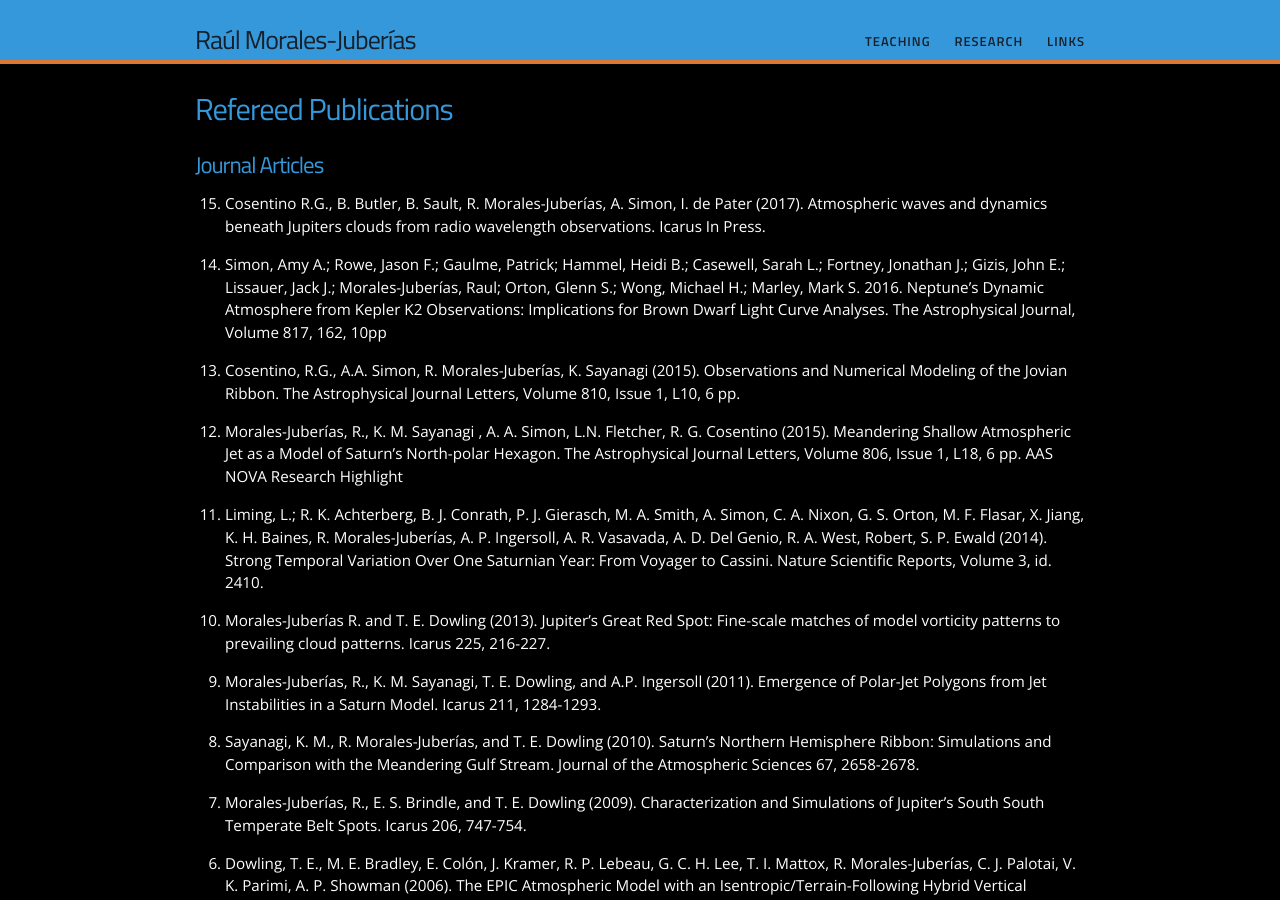
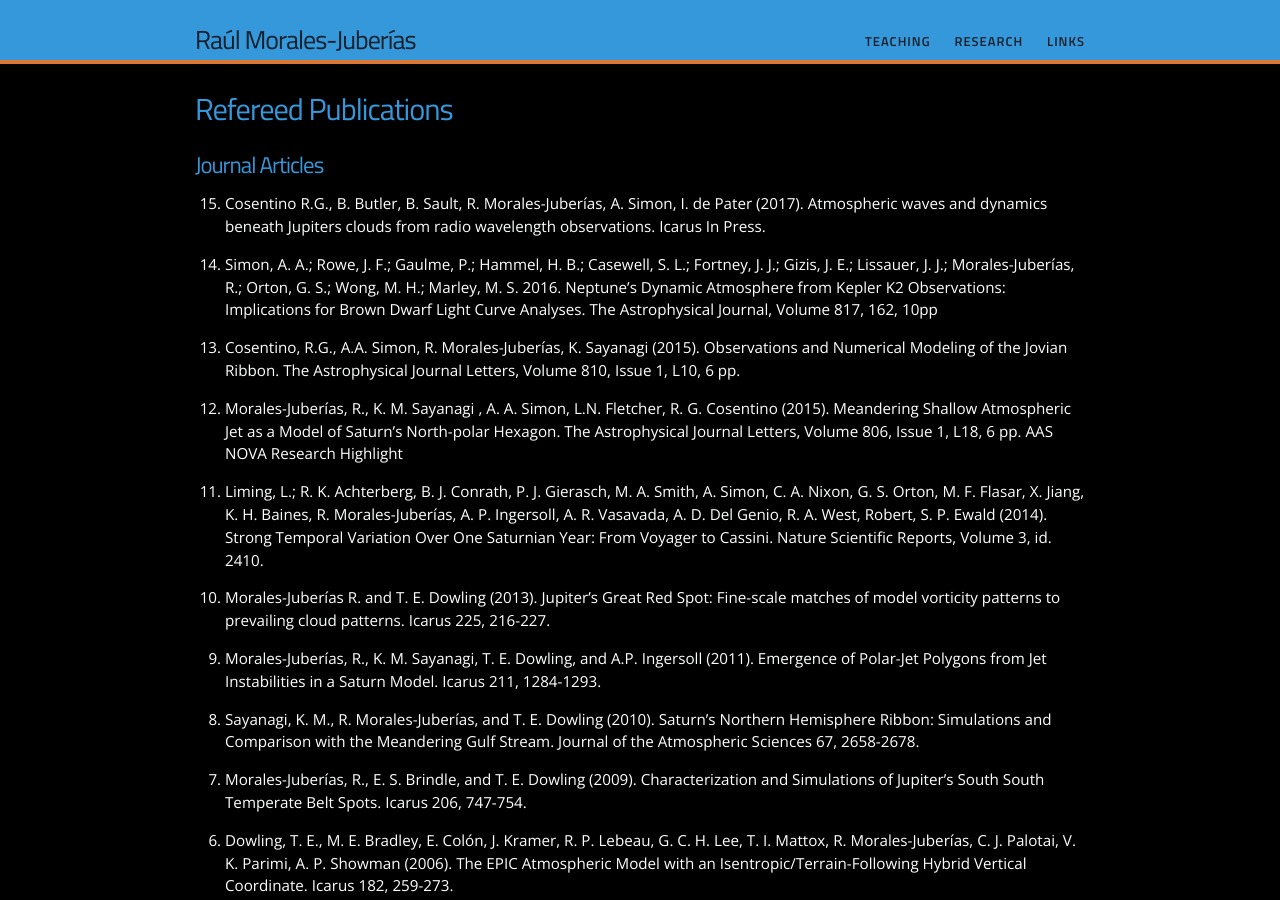
Before and after one commit to rmjuberias/rmjuberias.github.io, a Jekyll site: the page built from research/articles.md, in a window 1280 px wide and 900 px high. Built offline with Jekyll 4.4.1, drawn with Linux system fonts in a browser that asks for light colours.

Commit message:
further changes to publications

```diff
--- a/research/articles.md
+++ b/research/articles.md
@@ -8,7 +8,7 @@ permalink: /research/articles/
 
 0. Cosentino R.G., B. Butler, B. Sault, R. Morales-Juberías, A. Simon, I. de Pater (2017). Atmospheric waves and dynamics beneath Jupiters clouds from radio wavelength observations. Icarus In Press.
 
-0. Simon, Amy A.; Rowe, Jason F.; Gaulme, Patrick; Hammel, Heidi B.; Casewell, Sarah L.; Fortney, Jonathan J.; Gizis, John E.; Lissauer, Jack J.; Morales-Juberías, Raul; Orton, Glenn S.; Wong, Michael H.; Marley, Mark S. 2016. Neptune's Dynamic Atmosphere from Kepler K2 Observations: Implications for Brown Dwarf Light Curve Analyses. The Astrophysical Journal, Volume 817, 162, 10pp
+0. Simon, A. A.; Rowe, J. F.; Gaulme, P.; Hammel, H. B.; Casewell, S. L.; Fortney, J. J.; Gizis, J. E.; Lissauer, J. J.; Morales-Juberías, R.; Orton, G. S.; Wong, M. H.; Marley, M. S. 2016. Neptune's Dynamic Atmosphere from Kepler K2 Observations: Implications for Brown Dwarf Light Curve Analyses. The Astrophysical Journal, Volume 817, 162, 10pp
 
 0. Cosentino, R.G., A.A. Simon, R. Morales-Juberías, K. Sayanagi (2015).  Observations and Numerical Modeling of the Jovian Ribbon. The Astrophysical Journal Letters, Volume 810, Issue 1, L10, 6 pp.
 
```
